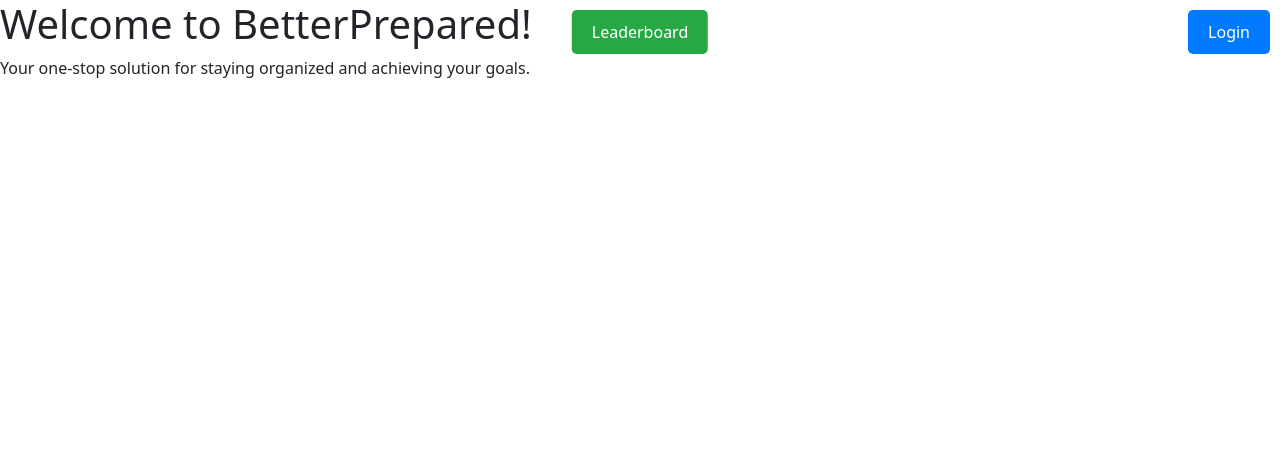
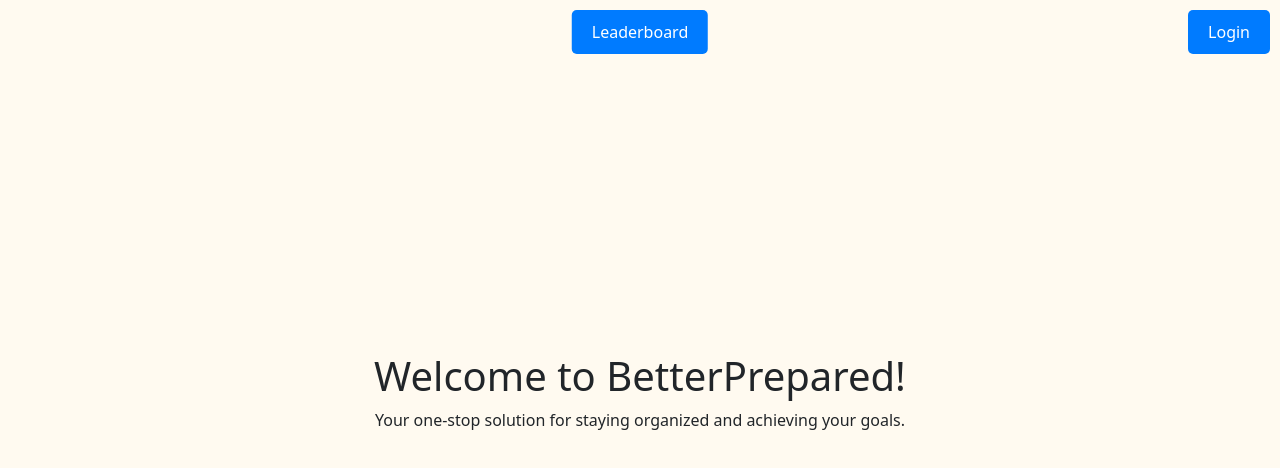
Before and after one commit to artemusuni/JustDoIt, a React (Vite) app in the folder BetterPrepared/: page / in a window 1280 px wide. Shown: the top 468 px of the page. Built offline with nearby package versions, Linux system fonts and the light colour scheme.

Commit message:
Saving current changes before fetching

```diff
--- a/BetterPrepared/src/App.css
+++ b/BetterPrepared/src/App.css
@@ -10,7 +10,7 @@
     cursor: pointer;
 }
 .register-login:hover {
-    background-color: #0056b3;
+    background-color: #E65C5C;
 }
 
 
@@ -20,7 +20,7 @@
     left: 50%;
     transform: translateX(-50%);
     padding: 10px 20px;
-    background-color: #28a745;
+    background-color: #007bff;
     color: white;
     border: none;
     border-radius: 5px;
@@ -28,5 +28,18 @@
 }
 
 .leaderboard:hover {
-    background-color: #218838;
+    background-color: #E65C5C;
 }
+
+.welcome-page {
+    background-color: #FFFAF0;
+    min-height: 100vh;
+    margin: 0;
+    padding: 0;
+
+    /*center the text*/
+    display: flex;
+    justify-content: center;
+    align-items: center;
+    text-align: center;
+}
```
